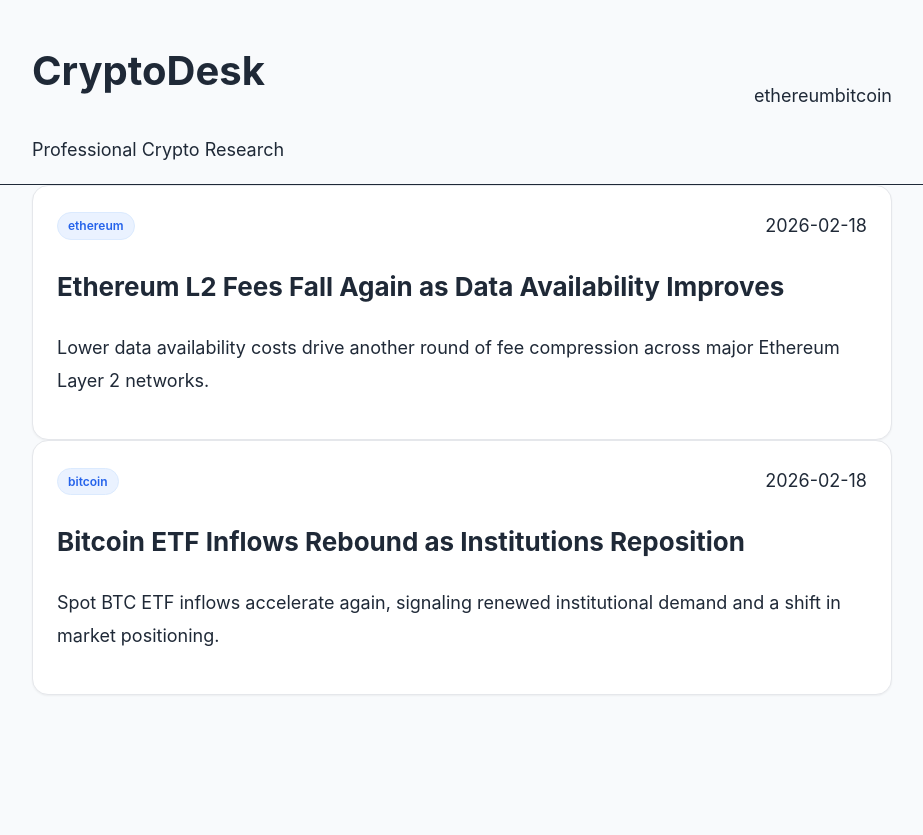
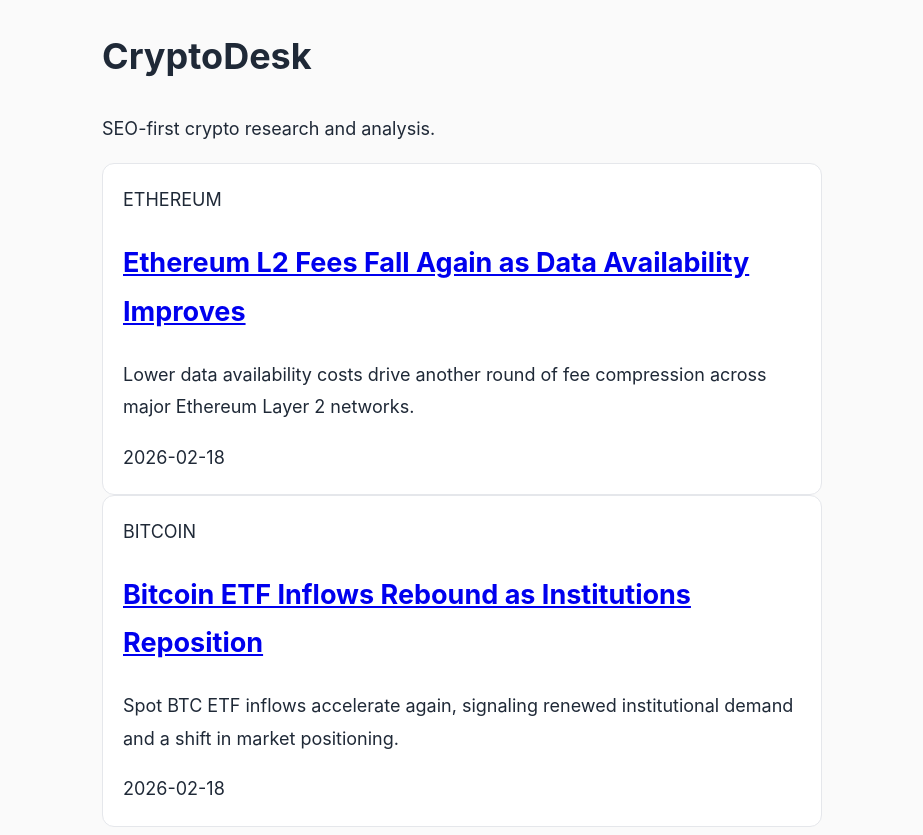
Before and after one commit to bulnabanggg/cryptodesk, a Next.js app: page / in a window 1280 px wide. Shown: the whole page, without its empty margins (178-1101 px from the left). Built offline with nearby package versions, Linux system fonts and the light colour scheme.

Commit message:
Revert "feat(ui): professional research publication styling"
This reverts commit fa372de479d94de072b9f58c300f4b38e0bb7681.

```diff
--- a/src/app/blog/[slug]/page.tsx
+++ b/src/app/blog/[slug]/page.tsx
@@ -36,7 +36,7 @@
   return (
     <main className="container py-12">
       <article className="prose prose-lg max-w-none">
-        <h1 className="text-[40px] font-semibold tracking-tight">{meta.title}</h1>
+        <h1>{meta.title}</h1>
         <p className="text-gray-500">{meta.date} · {meta.category}</p>
         {mdxContent}
       </article>
--- a/src/app/category/[category]/page.tsx
+++ b/src/app/category/[category]/page.tsx
@@ -11,16 +11,12 @@
 
   return (
     <main className="container py-12">
-      <h1 className="text-[32px] font-semibold mb-6">Category: {params.category}</h1>
-      <div className="grid gap-8">
+      <h1 className="text-2xl font-bold mb-6">Category: {params.category}</h1>
+      <div className="grid gap-6">
         {posts.map(({ meta }) => (
           <article key={meta.slug} className="card">
-            <div className="flex items-center justify-between">
-              <span className="badge">{meta.category}</span>
-              <span className="text-sm text-gray-500">{meta.date}</span>
-            </div>
-            <h2 className="mt-3 text-[24px] font-semibold text-gray-900">
-              <Link href={`/blog/${meta.slug}`} className="hover:text-[#2563eb]">
+            <h2 className="text-xl font-semibold">
+              <Link href={`/blog/${meta.slug}`} className="text-indigo-600 hover:underline">
                 {meta.title}
               </Link>
             </h2>
--- a/src/app/globals.css
+++ b/src/app/globals.css
@@ -7,7 +7,7 @@
 }
 
 body {
-  background: #f8fafc;
+  background: #FAFAFA;
   color: #1f2937;
   font-family: Inter, system-ui, sans-serif;
   font-size: 18px;
@@ -15,13 +15,8 @@
   -webkit-font-smoothing: antialiased;
 }
 
-a {
-  color: inherit;
-  text-decoration: none;
-}
-
 .container {
-  max-width: 860px;
+  max-width: 720px;
   margin: 0 auto;
   padding: 0 24px;
 }
@@ -29,25 +24,11 @@
 .card {
   border: 1px solid #e5e7eb;
   background: #ffffff;
-  border-radius: 16px;
-  padding: 24px;
-  box-shadow: 0 1px 2px rgba(0,0,0,0.05);
-  transition: box-shadow 200ms ease, transform 200ms ease;
+  border-radius: 12px;
+  padding: 20px;
+  transition: box-shadow 150ms ease;
 }
 
 .card:hover {
-  box-shadow: 0 6px 18px rgba(0,0,0,0.08);
-  transform: translateY(-2px);
+  box-shadow: 0 8px 20px rgba(0,0,0,0.08);
 }
-
-.badge {
-  display: inline-flex;
-  align-items: center;
-  padding: 2px 10px;
-  border-radius: 999px;
-  font-size: 12px;
-  font-weight: 600;
-  color: #2563eb;
-  background: #eaf2ff;
-  border: 1px solid #dbeafe;
-}
--- a/src/app/layout.tsx
+++ b/src/app/layout.tsx
@@ -3,10 +3,10 @@
 
 export const metadata: Metadata = {
   title: {
-    default: 'CryptoDesk Research',
-    template: '%s | CryptoDesk Research'
+    default: 'CryptoDesk',
+    template: '%s | CryptoDesk'
   },
-  description: 'CryptoDesk Research: professional crypto market intelligence and analysis.'
+  description: 'CryptoDesk: SEO-first crypto research and analysis.'
 };
 
 export default function RootLayout({ children }: { children: React.ReactNode }) {
--- a/src/app/page.tsx
+++ b/src/app/page.tsx
@@ -3,44 +3,28 @@
 
 export default function HomePage() {
   const posts = getAllPosts();
-  const categories = Array.from(new Set(posts.map((p) => p.meta.category)));
 
   return (
-    <div className="min-h-screen">
-      <header className="border-b border-gray-200 bg-white">
-        <div className="container py-6 flex items-center justify-between">
-          <div>
-            <h1 className="text-[40px] font-semibold tracking-wide">CryptoDesk</h1>
-            <p className="text-sm text-gray-500">Professional Crypto Research</p>
-          </div>
-          <nav className="flex items-center gap-4 text-sm font-semibold text-gray-600">
-            {categories.map((c) => (
-              <Link key={c} href={`/category/${c}`} className="hover:text-[#2563eb]">
-                {c}
-              </Link>
-            ))}
-          </nav>
-        </div>
+    <main className="container py-12">
+      <header className="mb-10">
+        <h1 className="text-3xl font-bold tracking-tight">CryptoDesk</h1>
+        <p className="mt-2 text-gray-600">SEO-first crypto research and analysis.</p>
       </header>
 
-      <main className="container py-12">
-        <section className="grid gap-8">
+      <section className="grid gap-6">
         {posts.map(({ meta }) => (
           <article key={meta.slug} className="card">
-              <div className="flex items-center justify-between">
-                <span className="badge">{meta.category}</span>
-                <span className="text-sm text-gray-500">{meta.date}</span>
-              </div>
-              <h2 className="mt-3 text-[26px] font-semibold text-gray-900">
-                <Link href={`/blog/${meta.slug}`} className="hover:text-[#2563eb]">
+            <div className="text-xs uppercase tracking-wide text-gray-500">{meta.category}</div>
+            <h2 className="mt-2 text-xl font-semibold">
+              <Link href={`/blog/${meta.slug}`} className="text-indigo-600 hover:underline">
                 {meta.title}
               </Link>
             </h2>
             <p className="mt-2 text-gray-700">{meta.description}</p>
+            <div className="mt-4 text-sm text-gray-500">{meta.date}</div>
           </article>
         ))}
       </section>
     </main>
-    </div>
   );
 }
```
Lines whose indentation alone changed are shown as unchanged.
